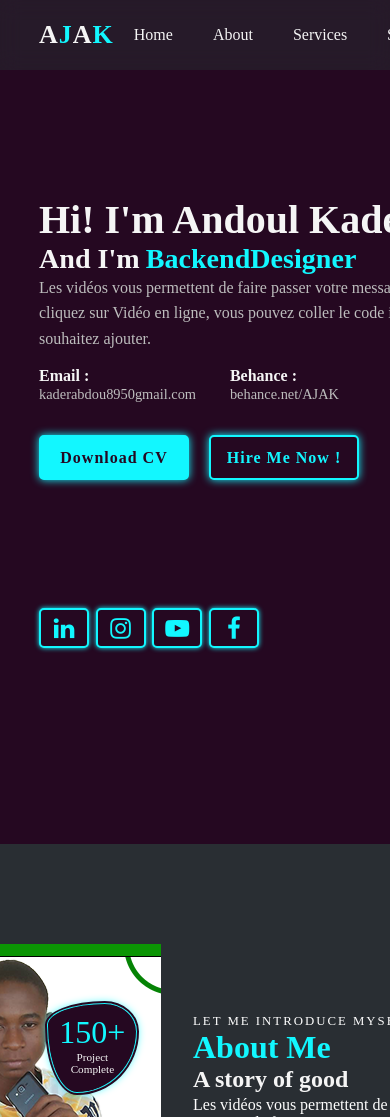
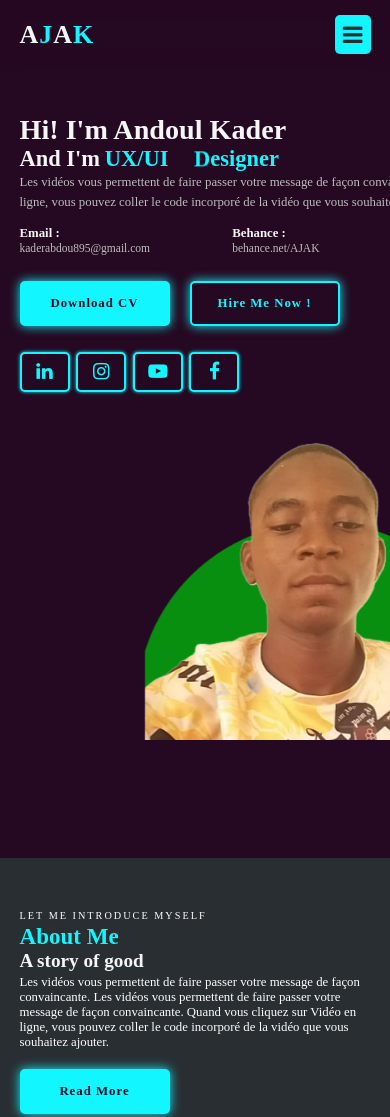
Before and after one commit to Kdrabdou/ajak-portfolio, a plain HTML site: page index.html in a window 390 px wide. Shown: the top 1117 px of the page. Drawn offline with Linux system fonts and the light colour scheme.

Commit message:
responsive

```diff
--- a/files/script.js
+++ b/files/script.js
@@ -34,3 +34,42 @@ let changeText = () =>{
 
 changeText();
 setInterval(changeText, 3000);
+
+
+let menuLi = document.querySelectorAll('header ul li a');
+let section = document.querySelectorAll('section');
+function activerMenu(){
+    let len = section.length;
+    while (--len && window.scrollY + 97 < section[len].offsetTop) {
+        menuLi.forEach(sec => sec.classList.remove("active"));
+        menuLi[len].classList.add("active");
+    }
+}
+activerMenu();
+window.addEventListener("scroll", activerMenu);
+
+
+const header = document.querySelector("header");
+window.addEventListener("scroll", function(){
+    header.classList.toggle("stricky", this.window.scrollY > 50);
+});
+
+
+let menuIcoon = document.querySelector("#menu-icon");
+let navlist = document.querySelector(".navlist");
+
+menuIcoon.onclick = () =>{
+    if(menuIcoon.classList.contains("fa-bars")){
+        menuIcoon.classList.remove("fa-bars");
+        menuIcoon.classList.add("fa-times");
+    }else{
+        menuIcoon.classList.add("fa-bars");
+        menuIcoon.classList.remove("fa-times");
+    }
+    navlist.classList.toggle("open");
+}
+window.onscroll = () =>{
+    menuIcoon.classList.remove("fa-times");
+    menuIcoon.classList.add("fa-bars");
+    navlist.classList.remove("open");
+}
--- a/files/style.css
+++ b/files/style.css
@@ -42,16 +42,23 @@ body{
     color: var(--text-color);
 }
 header{
+    position: fixed;
+    top: 0;
+    left: 0;
+    width: 100%;
+    padding: 20px 10%;
     display: flex;
     align-items: center;
     justify-content: space-between;
-    width: 100%;
-    padding: 20px 10%;
-    background: #292e337a;
+    border-bottom: 1px solid transparent;
     -webkit-backdrop-filter: blur(10px);
     backdrop-filter: blur(10px);
-    position: fixed;
-    z-index: 10;
+    z-index: 1000;
+}
+header.stricky{
+    background: var(--bg-color);
+    border-bottom: 1px solid var(--second-bg-color);
+    padding: 12px 10%;
 }
 .logo{
     font-size: 26px;
@@ -80,21 +87,24 @@ span{
                 0 0 100px rgba(18, 247, 255, 0.6),
                 0 0 150px rgba(18, 247, 255, 0.6);
 }
+
+.navlist a.active{
+    color: var(--hover-color);
+}
+
 #menu-icon{
     font-size: 1.8rem;
     z-index: 10001;
     cursor: pointer;
+    padding: 8px;
     margin-left: 25px;
     background: var(--hover-color);
-    border-radius: 3px;
+    border-radius: 5px;
     color: var(--second-bg-color);
     display: none;
 }
 section{
     padding: 100px 10%;
-}
-.home img{
-    width: 200px;
 }
 .home{
     min-height: 100vh;
@@ -700,3 +710,101 @@ footer a i{
     font-size: 1rem;
     color: var(--second-bg-color);
 }
+
+
+
+@media (max-width:991px){
+    header,
+    header.stricky{
+        padding: 15px 5%;
+    }
+    footer{
+        padding: 15px 5%;
+    }
+    section{
+        padding: 50px 5%;
+    }
+    .navlist a{
+        padding: 8px 15px;
+    }
+    :root{
+        --big-font : 2.2rem;
+        --normal-font : 1.8rem;
+        --mon-box-shadow : 0 0 .8rem #12f7ff;
+        --h2-font : 3rem;
+    }
+    .home-content{
+        margin-top: 5rem;
+    }
+    .social-icons{
+        margin-top: 2rem;
+    }
+}
+@media (max-width:768px){
+    #menu-icon{
+        display: block;
+        transition: all .4s ease;
+    }
+    #menu-icon.fa-times{
+        transform: rotate(-180deg);
+    }
+    .navlist{
+        display: flex;
+        position: absolute;
+        top: -1000px;
+        left: 0;
+        right: 0;
+        flex-direction: column;
+        background: var(--bg-color);
+        text-align: left;
+        padding: 0 5%;
+        transition: all .45s ease;
+    }
+    .navlist a{
+        display: block;
+        padding-bottom: 1rem;
+        font-size: 1rem;
+    }
+    .navlist.open{
+         top: 100%;
+    }
+    .home{
+        grid-template-columns: 1fr;
+    }
+    .home-image{
+        margin-bottom: 5rem;
+    }
+    .about{
+        flex-direction: column-reverse;
+    }
+    .skill-main{
+        grid-template-columns: 1fr;
+    }
+    .fillter-buttons{
+        margin: 2.5rem 0;
+    }
+    footer p{
+        font-size: .9rem
+    }
+}
+@media (max-width:420px){
+    html{
+        font-size: 80%
+    }
+    footer p{
+        font-size: .6rem
+    }
+    .fillter-buttons .btn{
+        font-size: .8rem;
+
+    }
+    .img-about{
+        width: 300px;
+    }
+    .info-about1, .info-about2, .info-about3{
+        display: none;
+    }
+    .img-about p{
+        font-size: 1rem;
+    }
+}
--- a/index.html
+++ b/index.html
@@ -28,11 +28,11 @@
             <div class="change-text">
                 <h3>And I'm</h3>
                 <h3>
-                    <span class="word">Web Designer</span>
-                    <span class="word">Frontend Designer</span>
-                    <span class="word">Backend Designer</span>
-                    <span class="word">UX/UI Developer</span>
-                    <span class="word">Grphic Designer</span>
+                    <span class="word">Web &nbsp; Designer</span>
+                    <span class="word">Frontend &nbsp; Designer</span>
+                    <span class="word">Backend &nbsp; Designer</span>
+                    <span class="word">UX/UI &nbsp; Developer</span>
+                    <span class="word">Graphic &nbsp; Designer</span>
                 </h3>
             </div>
             <p>
@@ -42,7 +42,7 @@
             <div class="info-box">
                 <div class="email-info">
                     <h5>Email :</h5>
-                    <span>kaderabdou8950gmail.com</span>
+                    <span>kaderabdou895@gmail.com</span>
                 </div>
                 <div class="behance-info">
                     <h5>Behance : </h5>
@@ -199,9 +199,9 @@
                 <div class="profesionnal">
                     <div class="box">
                         <div class="circle">
-                            <div class="points" style="--i:1"></div>
-                            <div class="points" style="--i:2"></div>
-                            <div class="points" style="--i:3"></div>
+                            <div class="points" style="--i:1;"></div>
+                            <div class="points" style="--i:2;"></div>
+                            <div class="points" style="--i:3;"></div>
                         </div>
                         <div class="text">
                             <big>90%</big>
@@ -210,9 +210,9 @@
                     </div>
                     <div class="box">
                         <div class="circle">
-                            <div class="points" style="--i:1"></div>
-                            <div class="points" style="--i:2"></div>
-                            <div class="points" style="--i:3"></div>
+                            <div class="points" style="--i:1;"></div>
+                            <div class="points" style="--i:2;"></div>
+                            <div class="points" style="--i:3;"></div>
                         </div>
                         <div class="text">
                             <big>90%</big>
@@ -221,9 +221,9 @@
                     </div>
                     <div class="box">
                         <div class="circle">
-                            <div class="points" style="--i:1"></div>
-                            <div class="points" style="--i:2"></div>
-                            <div class="points" style="--i:3"></div>
+                            <div class="points" style="--i:1;"></div>
+                            <div class="points" style="--i:2;"></div>
+                            <div class="points" style="--i:3;"></div>
                         </div>
                         <div class="text">
                             <big>90%</big>
@@ -232,9 +232,9 @@
                     </div>
                     <div class="box">
                         <div class="circle">
-                            <div class="points" style="--i:1"></div>
-                            <div class="points" style="--i:2"></div>
-                            <div class="points" style="--i:3"></div>
+                            <div class="points" style="--i:1;"></div>
+                            <div class="points" style="--i:2;"></div>
+                            <div class="points" style="--i:3;"></div>
                         </div>
                         <div class="text">
                             <big>90%</big>
```
